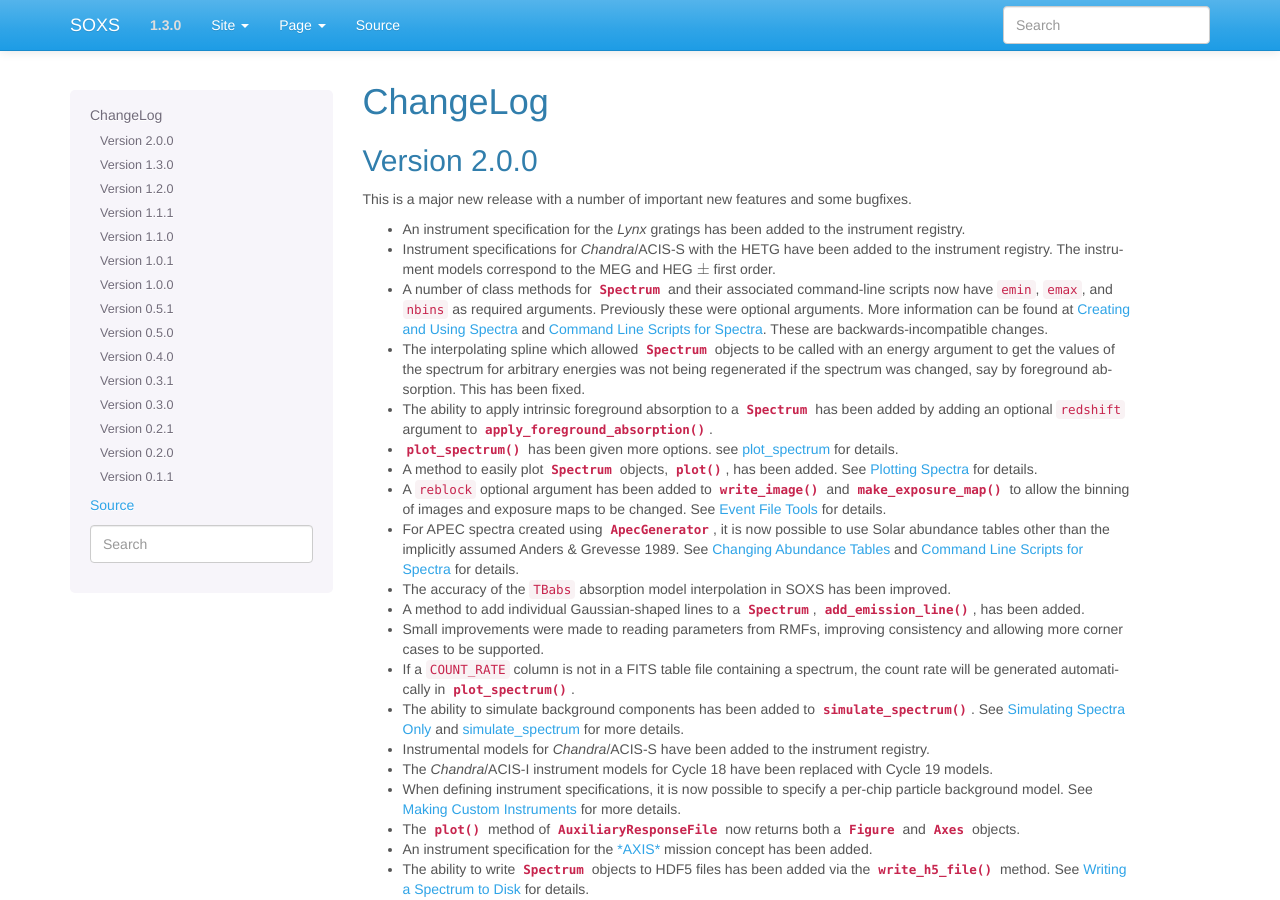
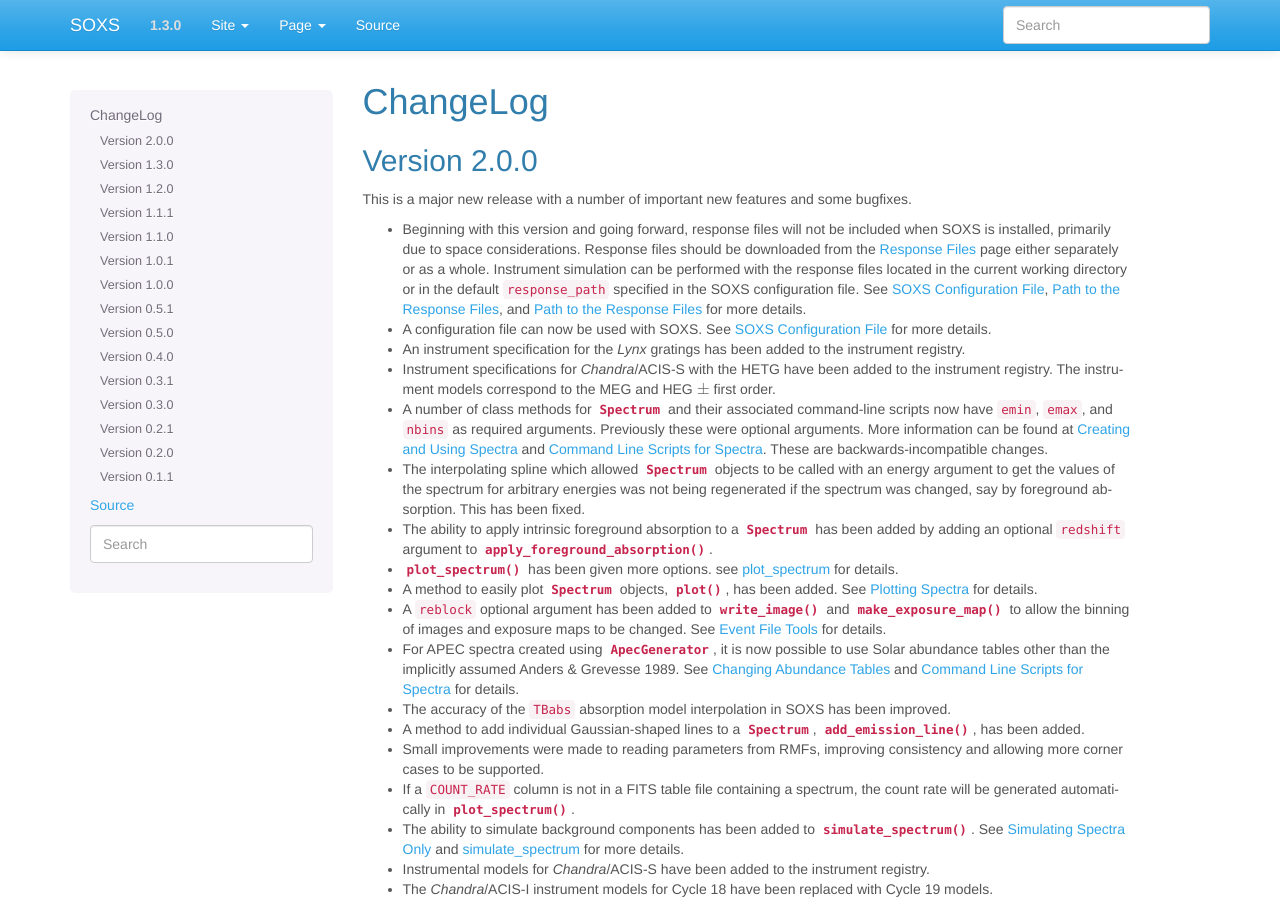
Before and after one commit to lynx-x-ray-observatory/soxs, a Sphinx documentation site: the page built from doc/source/changelog.rst, in a window 1280 px wide and 900 px high. Built offline with Sphinx 7.4.7, drawn with Linux system fonts in a browser that asks for light colours.

Commit message:
Documentation about configuration and the response files location

```diff
--- a/doc/source/changelog.rst
+++ b/doc/source/changelog.rst
@@ -8,6 +8,14 @@ Version 2.0.0
 
 This is a major new release with a number of important new features and some bugfixes.
 
+* Beginning with this version and going forward, response files will not be included
+  when SOXS is installed, primarily due to space considerations. Response files should
+  be downloaded from the :ref:`responses` page either separately or as a whole.
+  Instrument simulation can be performed with the response files located in the current
+  working directory or in the default ``response_path`` specified in the SOXS
+  configuration file. See :ref:`config`, :ref:`response-path`, and :ref:`cmd-response-path`
+  for more details.
+* A configuration file can now be used with SOXS. See :ref:`config` for more details.
 * An instrument specification for the *Lynx* gratings has been added to the instrument registry.
 * Instrument specifications for *Chandra*/ACIS-S with the HETG have been added to the instrument
   registry. The instrument models correspond to the MEG and HEG :math:`\pm` first order.
--- a/doc/source/command_line/general_info.rst
+++ b/doc/source/command_line/general_info.rst
@@ -2,6 +2,24 @@
 
 General Information Regarding the Command-Line Interface to SOXS
 ================================================================
+
+.. _cmd-response-path:
+
+Path to the Response Files
+--------------------------
+
+To use either the ``instrument_simulator`` or ``simulate_spectrum`` command-line
+scripts, it is necessary to download the response files from the :ref:`responses`
+page and place them in an appropriate location, of which there are two. The first
+is simply to place the response files needed for the instrument simulator in the
+current working directory from which you run SOXS. However, it is probably more
+convenient to place the response files in a default path, which can be specified
+in the SOXS configuration file like this:
+
+.. code-block:: text
+
+    [soxs]
+    response_path = /Users/jzuhone/Data/soxs_responses
 
 .. _cmd-units:
 
--- /dev/null
+++ b/doc/source/configuration.rst
@@ -0,0 +1,18 @@
+.. _config:
+
+SOXS Configuration File
+=======================
+
+In SOXS version 2.0 and later, configuration elements can be set in the
+configuration file. On most systems, this is placed in the ``XDG_CONFIG_HOME``
+environment variable, which is ``$HOME/.config`` for most systems. The
+SOXS configuration file is therefore ``XDG_CONFIG_HOME/soxs/soxs.cfg``.
+
+In version 2.0, these are the options available for customization in the
+configuration file:
+
+
+.. code-block:: text
+
+    [soxs]
+    response_path = /does/not/exist # The path to the ARF and RMF files
--- a/doc/source/index.rst
+++ b/doc/source/index.rst
@@ -78,6 +78,7 @@ Documentation Contents
 
    installing
    overview
+   configuration
    responses
    users_guide/index
    command_line/index
--- a/doc/source/users_guide/general_info.rst
+++ b/doc/source/users_guide/general_info.rst
@@ -2,6 +2,25 @@
 
 General Information Regarding the Python Interface to SOXS
 ==========================================================
+
+.. _response-path:
+
+Path to the Response Files
+--------------------------
+
+To use either the :func:`~soxs.instrument.instrument_simulator` or
+:func:`~soxs.instrument.simulate_spectrum`, it is necessary to download the
+response files from the :ref:`responses` page and place them in an appropriate
+location, of which there are two. The first is simply to place the response
+files needed for the instrument simulator in the current working directory
+from which you run SOXS. However, it is probably more convenient to place the
+response files in a default path, which can be specified in the SOXS
+configuration file like this:
+
+.. code-block:: text
+
+    [soxs]
+    response_path = /Users/jzuhone/Data/soxs_responses
 
 .. _units:
 
```
